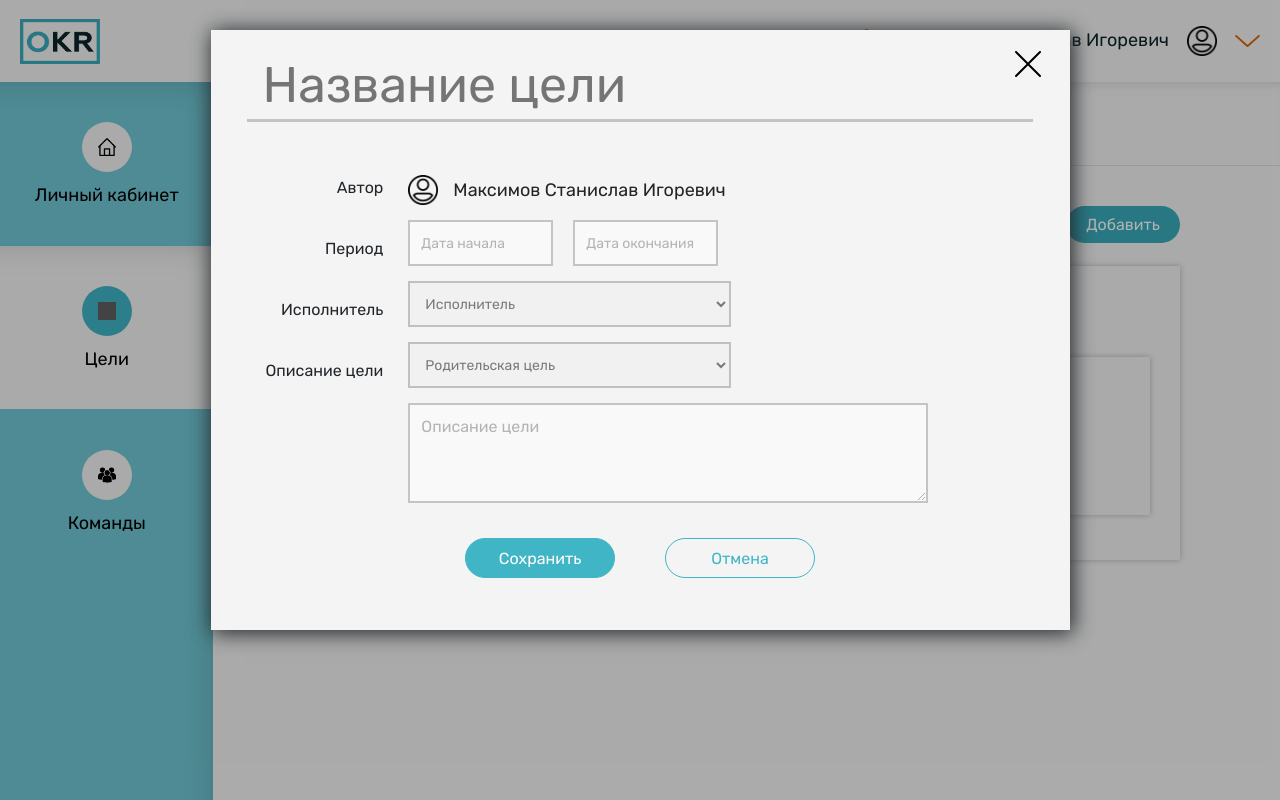
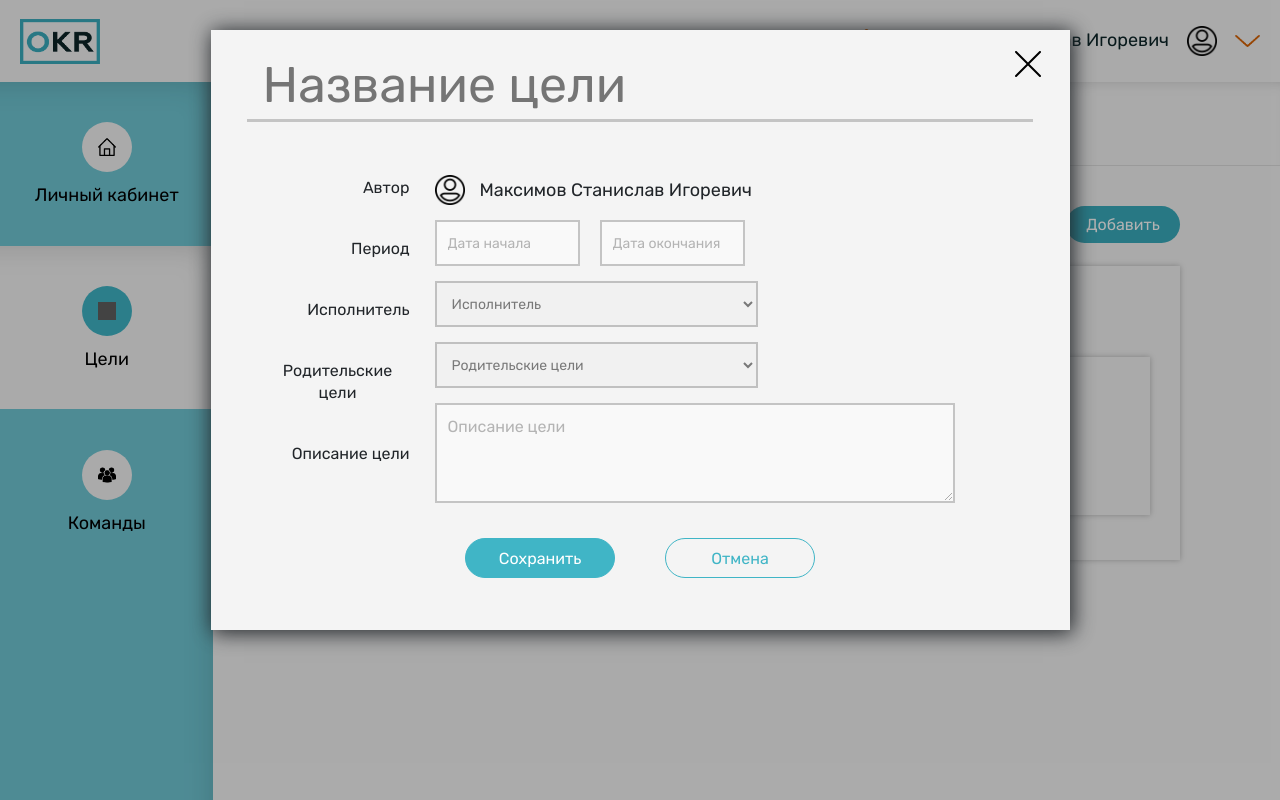
Before and after one commit to nikororo/OKR-methodology-CastoFront, a Vue app: page /goals in a window 1280 px wide. Both pictures are taken after typing "Sample", "5", "5" into the empty fields and a click on the button "Добавить". Built offline with nearby package versions, Linux system fonts and the light colour scheme; grey boxes are pictures that could not be loaded.

Commit message:
fix style slider, bg button

```diff
--- a/src/components/AddGoalModal.vue
+++ b/src/components/AddGoalModal.vue
@@ -19,6 +19,7 @@
             <label for="addGoalAuthor">Автор</label>
             <label for="addGoalDateStart">Период</label>
             <label for="addGoalExecutor">Исполнитель</label>
+            <label for="addGoalParentGoals">Родительские цели</label>
             <label for="addGoalDescr">Описание цели</label>
           </div>
           <div class="addGoalInput">
@@ -32,11 +33,11 @@
               <input id="addGoalDateEnd" class="input_user" placeholder="Дата окончания" type="text"
                      onfocus="(this.type='date')" onblur="(this.type='text')" required>
             </div>
-            <select id="addGoalExecutor" class="input_user" required>
+            <select id="addGoalExecutor" class="input_user">
               <option value disabled selected>Исполнитель</option>
             </select>
-            <select id="addGoalExecutor" class="input_user" required>
-              <option value disabled selected>Родительская цель</option>
+            <select id="addGoalParentGoals" class="input_user" required>
+              <option value disabled selected>Родительские цели</option>
             </select>
             <textarea id="addGoalDescr" class="input_user" type="text"
                       placeholder="Описание цели"></textarea>
--- a/src/components/CommonGoals.vue
+++ b/src/components/CommonGoals.vue
@@ -21,7 +21,7 @@
           <div class="main_tree" v-if="haveGoals">
             <div class="companyGoals" v-for="goal in goalComp" v-bind:key="goal.id">
               <p class="nameGoals">Цель компании</p>
-              <input type="range" min="1" max="100" v-model="avrg" class="slider">
+              <input type="range" min="1" max="100" v-model="avrg" class="slider" disabled>
               <p  class="percentGoals">{{avrg}}%</p>
             </div>
 
@@ -102,7 +102,7 @@ export default {
         console.log(percentAll)
         console.log(itemsFound)
         result = percentAll / itemsFound;
-        result = result.toFixed(2)
+        result = result.toFixed()
 
       }
       return result
--- a/src/components/GoalsQuarter.vue
+++ b/src/components/GoalsQuarter.vue
@@ -25,7 +25,7 @@
           <div class="main_tree" v-if="haveGoals">
             <div class="companyGoals" v-for="goal in this.goalComp" v-bind:key="goal.id">
               <p class="nameGoals">Название командной цели</p>
-              <input type="range" min="1" max="100" v-model="avrg" class="slider">
+              <input type="range" min="1" max="100" v-model="avrg" class="slider" disabled>
               <p class="percentGoals">{{ avrg }}%</p>
             </div>
 
--- a/src/style/Style.css
+++ b/src/style/Style.css
@@ -311,7 +311,7 @@ input:active, input:focus, select:focus, button:active, button:focus {
 }
 
 .data_user .button_file:hover {
-    background-color: white;
+    background-color: #F4F4F4;
     color: #0C2528;
     border: 1px solid #0C2528;
 }
@@ -370,11 +370,10 @@ input:active, input:focus, select:focus, button:active, button:focus {
 }
 
 .save_settings {
-    width: 328px;
     height: 40px;
     margin-top: 80px;
     position: relative;
-    margin-left: 214px;
+    margin-left: 215px;
 }
 
 .button_save {
@@ -383,12 +382,12 @@ input:active, input:focus, select:focus, button:active, button:focus {
     background: #40B5C6;
     color: white;
     height: 40px;
-    width: 208px;
+    width: 210px;
     text-decoration: none;
     text-align: center;
-    padding: 10px 22px;
+    padding: 10px 18px;
     border-radius: 25px;
-    font-size: 15px;
+    font-size: 16px;
     transform: none;
     float: left;
     margin-right: 32px;
@@ -396,11 +395,10 @@ input:active, input:focus, select:focus, button:active, button:focus {
 
 .button_save:hover {
     text-decoration: none;
-    background: white;
+    background: #F4F4F4;
     border: 1px solid #40B5C6;
     color: #40B5C6;
     transform: none;
-    font-size: 15px;
 }
 
 .button_canceling {
@@ -414,17 +412,16 @@ input:active, input:focus, select:focus, button:active, button:focus {
     text-align: center;
     padding: 10px 15px;
     border-radius: 25px;
-    font-size: 15px;
+    font-size: 16px;
     transform: none;
 }
 
 .button_canceling:hover {
     text-decoration: none;
-    background: white;
+    background: #F4F4F4;
     border: 1px solid #0C2528;
     color: #0C2528;
     transform: none;
-    font-size: 15px;
 }
 
 /*TargetsUser*/
@@ -862,7 +859,7 @@ input:active, input:focus, select:focus, button:active, button:focus {
     width: 30%;
     height: 10px;
     border-radius: 4px;
-    background: #e7abb9;
+    background: #d7610159;
     outline: none;
 }
 
@@ -872,7 +869,7 @@ input:active, input:focus, select:focus, button:active, button:focus {
     width: 25px;
     height: 25px;
     border-radius: 50%;
-    background: #C9002E;
+    background: #D76101;
     cursor: pointer;
 }
 
@@ -880,7 +877,7 @@ input:active, input:focus, select:focus, button:active, button:focus {
     width: 25px;
     height: 25px;
     border-radius: 50%;
-    background: #C9002E;
+    background: #D76101;
     cursor: pointer;
 }
 
```
Also changed, not shown: 1 other file (tests, documents, lock files or other folders).
